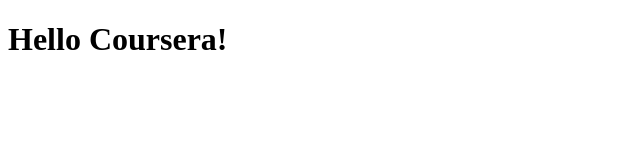
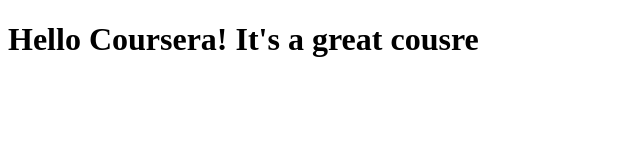
Before and after one commit to Fuz73/coursera-test, a plain HTML site: page site/index.html in a window 1280 px wide. Shown: the whole page, without its empty margins (0-640 px from the left). Drawn offline with Linux system fonts and the light colour scheme.

Commit message:
small addition to our page content.

```diff
--- a/site/index.html
+++ b/site/index.html
@@ -6,6 +6,6 @@
 	</title>
 </head>
 <body>
-	<h1>Hello Coursera!</h1>
+	<h1>Hello Coursera! It's a great cousre</h1>
 </body>
 </html>
```
